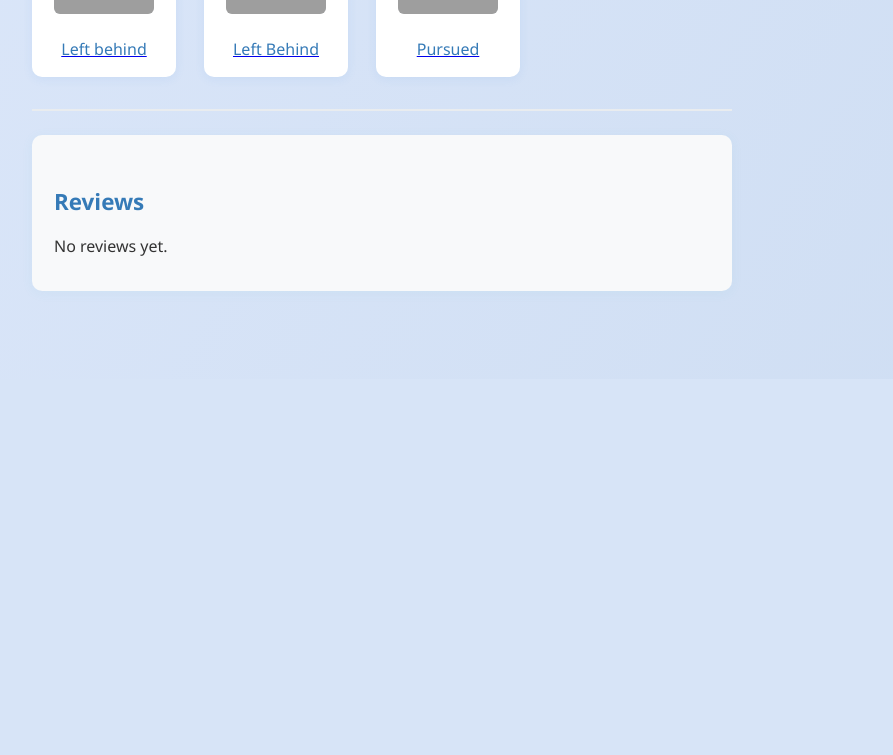
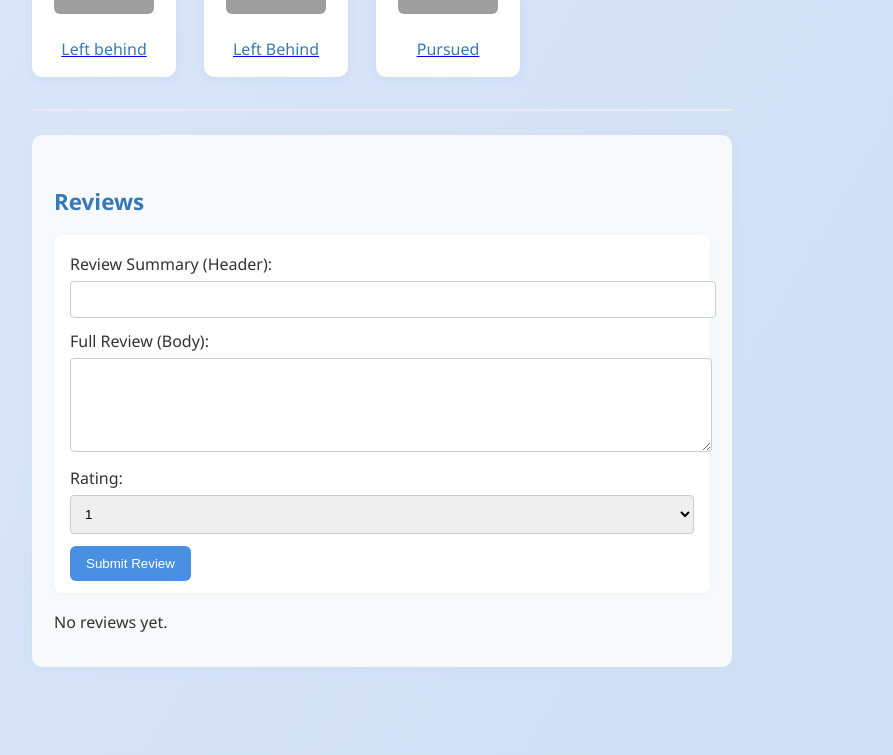
Before and after one commit to Kwongmingwei/INF2003, a Flask app: page /book/1 in a window 1280 px wide. Shown: the part 1024-1779 px from the top of the page, without its empty margins (258-1151 px from the left). Before the commit the page ends 1315 px from the top, so only its background shows below. Run offline with Flask 3, Linux system fonts and the light colour scheme; a user stored in the database is signed in; data comes from the database, SQL or seed files in the repository; data that the repository does not hold is empty; some libraries are stand-ins or nearby versions; grey boxes are pictures that could not be loaded.

Commit message:
changes to view and edit reviews to show full review

```diff
--- a/app.py
+++ b/app.py
@@ -67,7 +67,8 @@ def submit_review(book_id):
     if 'user_id' not in session:
         return "Unauthorized", 401
 
-    comment = request.form['comment']
+    summary = request.form['summary']
+    text = request.form['review_text']
     rating = int(request.form['rating'])
     user_id = session['user_id']
 
@@ -87,7 +88,7 @@ def submit_review(book_id):
         return redirect(url_for("book_detail", book_id=book_id))
     else:
         # Insert into MongoDB
-        create_review(user_id, isbn13, rating, comment, comment)
+        create_review(user_id, isbn13, rating, summary, text)
 
     # Trigger update_work_rating so that avg_rating in mariadb will be updated
     with Session() as db_session:
@@ -191,9 +192,10 @@ def edit_review(book_id, review_id):
         return "Forbidden", 403
 
     new_summary = request.form['summary']
+    new_text = request.form['review_text']
     new_rating = int(request.form['rating'])
 
-    update_review(review_id, new_summary, new_rating)
+    update_review(review_id, new_summary, new_text, new_rating)
 
     isbn13 = review.get("ISBN13")
     with Session() as db_session:
--- a/nosql_service.py
+++ b/nosql_service.py
@@ -69,11 +69,11 @@ def get_review_by_id(review_id):
     except Exception:
         return None
 
-def update_review(review_id, new_summary, new_rating):
+def update_review(review_id, new_summary, new_text, new_rating):
     try:
         return reviews.update_one(
             {"_id": ObjectId(review_id)},
-            {"$set": {"review_summary": new_summary, "rating": new_rating}}
+            {"$set": {"review_summary": new_summary, "review_text": new_text, "rating": new_rating}}
         )
     except Exception:
         return None
--- a/templates/book_detail.html
+++ b/templates/book_detail.html
@@ -1,5 +1,6 @@
 {% extends "base.html" %}
 {% block content %}
+
   {% with messages = get_flashed_messages(with_categories=true) %}
     {% if messages %}
       {% for category, message in messages %}
@@ -61,9 +62,15 @@
 
     <div class="review-section">
       <h3 class="review-heading">Reviews</h3>
-      {% if reviews %}
+
       {% if session.get("username") %}
         <form method="post" action="{{ url_for('submit_review', book_id=book_id) }}" class="review-form">
+          <label for="summary">Review Summary (Header):</label>
+          <input type="text" name="summary" id="summary" required>
+
+          <label for="review_text">Full Review (Body):</label>
+          <textarea name="review_text" id="review_text" rows="4" required></textarea>
+
           <label for="rating">Rating:</label>
           <select name="rating" id="rating">
             {% for i in range(1, 6) %}
@@ -71,15 +78,13 @@
             {% endfor %}
           </select>
 
-            <label for="comment">Comment:</label>
-            <textarea name="comment" id="comment" required></textarea>
-
           <button type="submit">Submit Review</button>
         </form>
       {% else %}
         <p><a href="{{ url_for('login') }}">Login to leave a review</a></p>
       {% endif %}
 
+      {% if reviews %}
         {% for review in reviews %}
           <div class="review-card">
             <div style="display: flex; justify-content: space-between; align-items: center;">
@@ -88,10 +93,14 @@
               </p>
               <small style="color: gray;">{{ review.review_date_time | format_datetime }}</small>
             </div>
+
             {% if session['user_id'] == review.User_id and edit_id == review._id %}
               <form method="POST" action="{{ url_for('edit_review', book_id=book_id, review_id=review._id) }}" class="edit-review-form">
-                <label for="summary">Review Summary:</label><br>
+                <label for="summary">Edit Summary:</label><br>
                 <input type="text" name="summary" value="{{ review.review_summary }}"><br>
+
+                <label for="review_text">Edit Full Review:</label><br>
+                <textarea name="review_text" rows="4" required>{{ review.review_text }}</textarea><br>
 
                 <label for="rating">Rating:</label><br>
                 <select name="rating">
@@ -104,7 +113,8 @@
                 <a href="{{ url_for('book_detail', book_id=book_id) }}">Cancel</a>
               </form>
             {% else %}
-              <p class="review-summary"><em>{{ review.review_summary }}</em></p>
+              <p class="review-summary"><strong>{{ review.review_summary }}</strong></p>
+              <p class="review-body">{{ review.review_text }}</p>
 
               {% if session['user_id'] == review.User_id %}
                 <div style="margin-top: 10px;">
```
Lines whose indentation alone changed are shown as unchanged.
